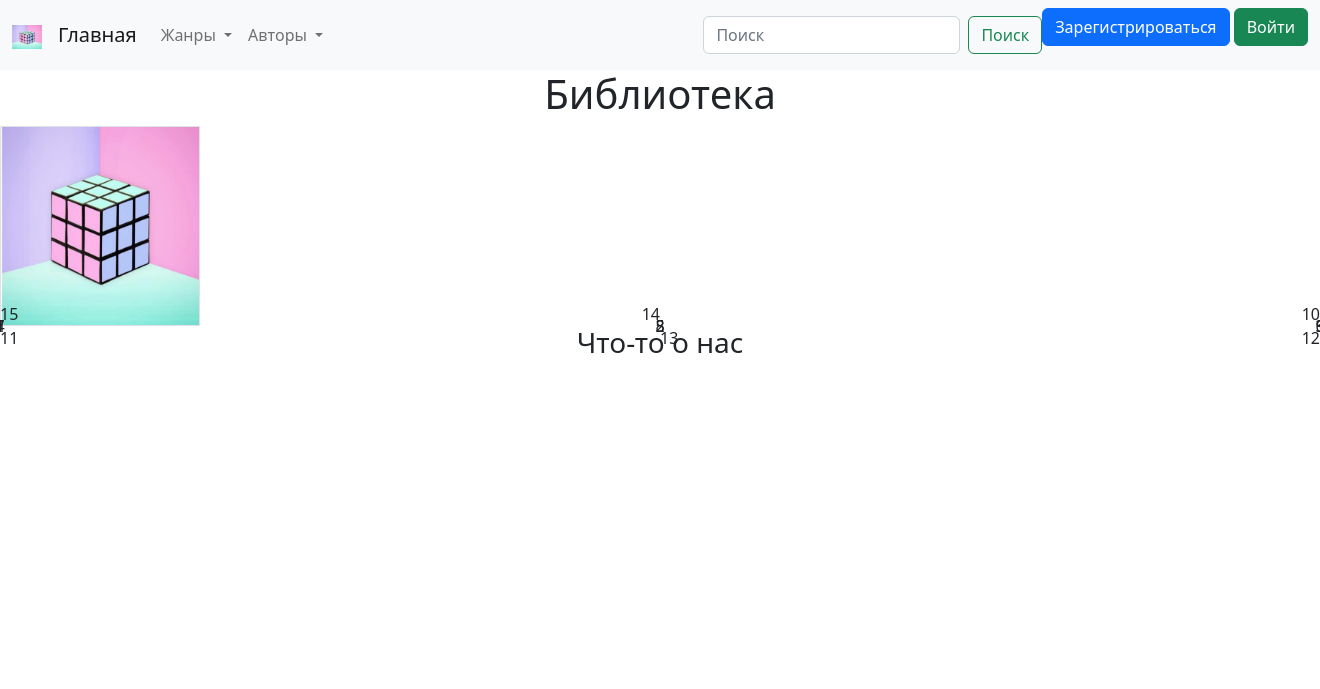
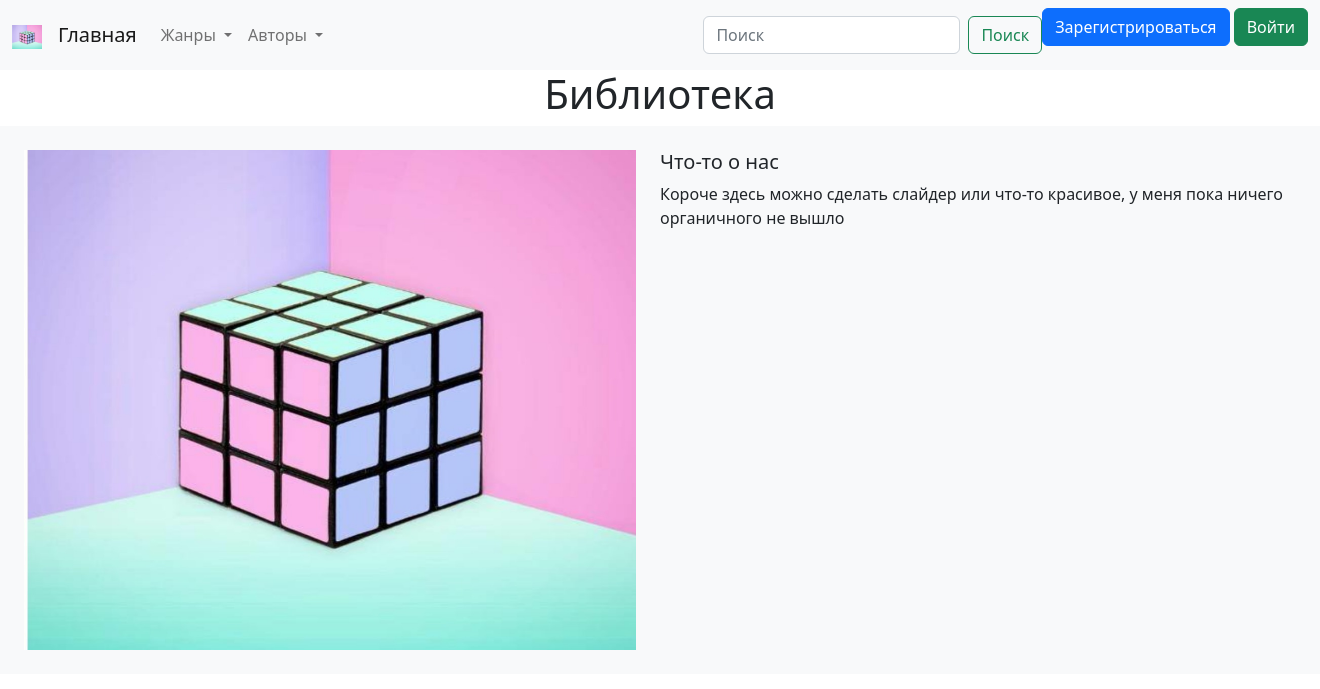
Before and after one commit to Eto-ja/Project_3, a Flask app: template templates/index.html in a window 1320 px wide; the page is wider, and only the part inside the window is pictured. Shown: the top 689 px of that part. Run offline with Flask 3, Linux system fonts and the light colour scheme; the template is opened without the code that fills it, so the values that code supplies are empty.

Commit message:
progress

```diff
--- a/data/authors.py
+++ b/data/authors.py
@@ -19,3 +19,6 @@ class Authors(SqlAlchemyBase):
                            primary_key=True, autoincrement=True)
     name = sqlalchemy.Column(sqlalchemy.String, nullable=False)
     surname = sqlalchemy.Column(sqlalchemy.String, nullable=False)
+
+    def __repr__(self):
+        return f'{self.surname} {self.name}'
--- a/data/users.py
+++ b/data/users.py
@@ -1,8 +1,12 @@
+from typing import List
+
 import sqlalchemy
+from sqlalchemy.orm import Mapped, relationship
 from flask_login import UserMixin
 from werkzeug.security import generate_password_hash, check_password_hash
 
 from .db_session import SqlAlchemyBase
+from data.books import Books
 
 like_table = sqlalchemy.Table(
     'like',
@@ -29,11 +33,11 @@ class User(SqlAlchemyBase, UserMixin):
     id = sqlalchemy.Column(sqlalchemy.Integer,
                            primary_key=True, autoincrement=True)
     name = sqlalchemy.Column(sqlalchemy.String, nullable=True)
-    surname = sqlalchemy.Column(sqlalchemy.String, nullable=True)
     age = sqlalchemy.Column(sqlalchemy.Integer, nullable=True)
     email = sqlalchemy.Column(sqlalchemy.String,
                               index=True, unique=True, nullable=True)
     hashed_password = sqlalchemy.Column(sqlalchemy.String, nullable=True)
+    liked: Mapped[List[Books]] = relationship(secondary=like_table)
 
     def set_password(self, password):
         self.hashed_password = generate_password_hash(password)
--- a/main.py
+++ b/main.py
@@ -8,7 +8,7 @@ from data.users import User
 from data.genres import Genres
 from data.authors import Authors
 from data.books import Books
-from flask_login import LoginManager, login_user
+from flask_login import LoginManager, login_user, logout_user, current_user, login_required
 from registerform import RegisterForm
 from sign_inform import SignInForm
 
@@ -81,7 +81,7 @@ def register():
 
 # @app.route('/sign_in', methods=['GET', 'POST'])
 # def sign_in():
-#     form = SignInForm
+#     form = SignInForm()
 #     if form.validate_on_submit():
 #         db_sess = db_session.create_session()
 #         user = db_sess.query(User).filter(User.email == form.email.data).first()
@@ -136,7 +136,43 @@ def sign_in():
     return render_template('sign_in.html', title='', form=form)
 
 
+@app.route('/sign_out', methods=['POST'])
+def sign_out():
+    logout_user()
+    return redirect('/')
+
+
+@app.route('/more/<book_id>', methods=['GET'])
+def more(book_id):
+    db_sess = db_session.create_session()
+    book = db_sess.query(Books).filter(Books.id == book_id).first()
+    genres = db_sess.query(Genres).all()
+    authors = db_sess.query(Authors).all()
+    return render_template('more.html', id=book_id, title=book.title, author=book.authors, size=book.size,
+                           photo=book.photo_path, genres=genres, authors=authors)
+
+
+@app.route('/like/<book_id>', methods=['POST'])
+@login_required
+def like(book_id):
+    db_sess = db_session.create_session()
+    user = db_sess.query(User).filter(User.id == current_user.id).first()
+    book = db_sess.query(Books).filter(Books.id == book_id).first()
+
+    for i in range(len(user.liked)):
+        if user.liked[i].id == book.id:
+            user.liked.remove(user.liked[i])
+            db_sess.commit()
+            return redirect('/')
+    user.liked.append(book)
+
+    db_sess.commit()
+
+    return redirect('/')
+
+
 if __name__ == '__main__':
     db_session.global_init("db/users.db")
+
     app.run(port=8080, debug=True)
     # q()
--- a/templates/base.html
+++ b/templates/base.html
@@ -11,7 +11,7 @@
     <nav class="navbar navbar-expand-lg navbar-light bg-light">
       <div class="container-fluid">
         <a class="navbar-brand" href="#">
-          <img src="static/img/kub.jpg" alt="Bootstrap" width="30" height="24">
+          <img src="{{url_for('static', filename='img/kub.jpg')}}" alt="Bootstrap" width="30" height="24">
         </a>
         <button class="navbar-toggler" type="button" data-bs-toggle="collapse" data-bs-target="#navbarTogglerDemo03" aria-controls="navbarTogglerDemo03" aria-expanded="false" aria-label="Главная">
           <span class="navbar-toggler-icon"></span>
@@ -35,7 +35,7 @@
               </a>
               <ul class="dropdown-menu" aria-labelledby="n">
                 {% for i in authors %}
-                    <li><a class="dropdown-item" href="#">{{ i.name }}</a></li>
+                    <li><a class="dropdown-item" href="#">{{ i.surname }}</a></li>
                 {% endfor %}
               </ul>
             </li>
@@ -45,8 +45,10 @@
             <button class="btn btn-outline-success" type="submit">Поиск</button>
           </form>
           {% if current_user.is_authenticated %}
-              <a class="navbar-brand" href="/logout">{{ current_user.name }}</a>
-              <a class="btn btn-outline-danger" href="/">Выйти</a>
+            <form method="post" action="/sign_out">
+              <p class="navbar-brand">{{ current_user.name }}</p>
+              <input type="submit" class="btn btn-outline-danger" value="Выйти"/>
+            </form>
           {% else %}
               <p>
                   <a class="btn btn-primary " href="/register">Зарегистрироваться</a>
--- a/templates/index.html
+++ b/templates/index.html
@@ -2,35 +2,31 @@
 
 {% block content %}
     <h1 class="text-center">Библиотека</h1>
-    <img src="static/img/kub.jpg" class="border"
-         alt="здесь должна была быть картинка, но не нашлась" width="200" height="200">
-    <div class="position-relative">
-      <div class="position-absolute top-0 start-0">11</div>
-      <div class="position-absolute top-0 end-0">12</div>
-      <div class="position-absolute top-50 start-50">13</div>
-      <div class="position-absolute bottom-50 end-50">14</div>
-      <div class="position-absolute bottom-0 start-0">15</div>
-      <div class="position-absolute bottom-0 end-0">10</div>
+    <div class="row g-0 bg-light position-relative">
+      <div class="col-md-6 mb-md-0 p-md-4">
+        <img src="static/img/kub.jpg" class="w-100" class="h-200"
+             alt="здесь должна была быть картинка, но не нашлась" width="200" height="500">
       </div>
-    <div class="position-relative">
-      <div class="position-absolute top-0 start-0 translate-middle">1</div>
-      <div class="position-absolute top-0 start-50 translate-middle">2</div>
-      <div class="position-absolute top-0 start-100 translate-middle">3</div>
-      <div class="position-absolute top-50 start-0 translate-middle">4</div>
-      <div class="position-absolute top-50 start-50 translate-middle">5</div>
-      <div class="position-absolute top-50 start-100 translate-middle">6</div>
-      <div class="position-absolute top-100 start-0 translate-middle">7</div>
-      <div class="position-absolute top-100 start-50 translate-middle">8</div>
-      <div class="position-absolute top-100 start-100 translate-middle">9</div>
+      <div class="col-md-6 p-4 ps-md-0">
+        <h5 class="mt-0">Что-то о нас</h5>
+        <p>Короче здесь можно сделать слайдер или что-то красивое, у меня пока ничего органичного не вышло</p>
       </div>
-    <h3 class="text-center">Что-то о нас</h3>
+    </div>
+    <div class="row row-cols-1 row-cols-md-3 g-4">
+        <div class="col">
             {% for i in books %}
                 <div class="card" style="width: 18rem;">
-          <img src="..." class="card-img-top" alt="...">
+                  <img src="{{url_for('static', filename=i.photo_path)}}" class="card-img-top" alt="...">
                   <div class="card-body">
                     <h5 class="card-title">{{ i.title }}</h5>
                     <p class="card-text"></p>
-            <a href="#" class="btn btn-primary">Подробнее</a>
+                    <a href="/more/{{ i.id }}" class="btn btn-primary">Подробнее</a>
+                    <form method="post" action="/like/{{i.id}}">
+                        <input type="submit" class="btn btn-primary" value="❤s"/>
+                    </form>
+                     <p>{{i.authors}}</p>
+                  </div>
+                </div>
         </div>
     </div>
     {% endfor %}
```
Also changed, not shown: data/books.py (+9 -0 lines), users.db (deleted). Lines whose indentation alone changed are shown as unchanged.
